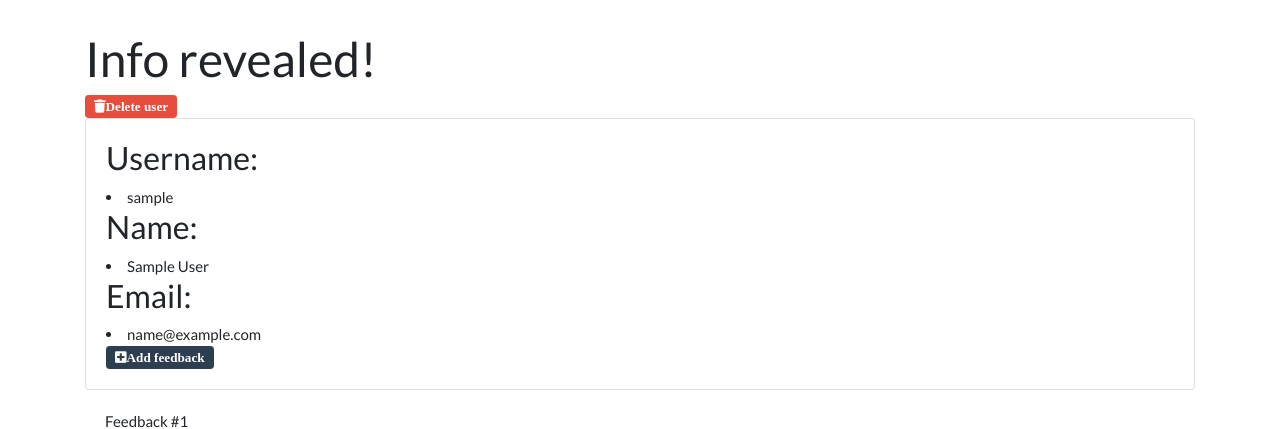
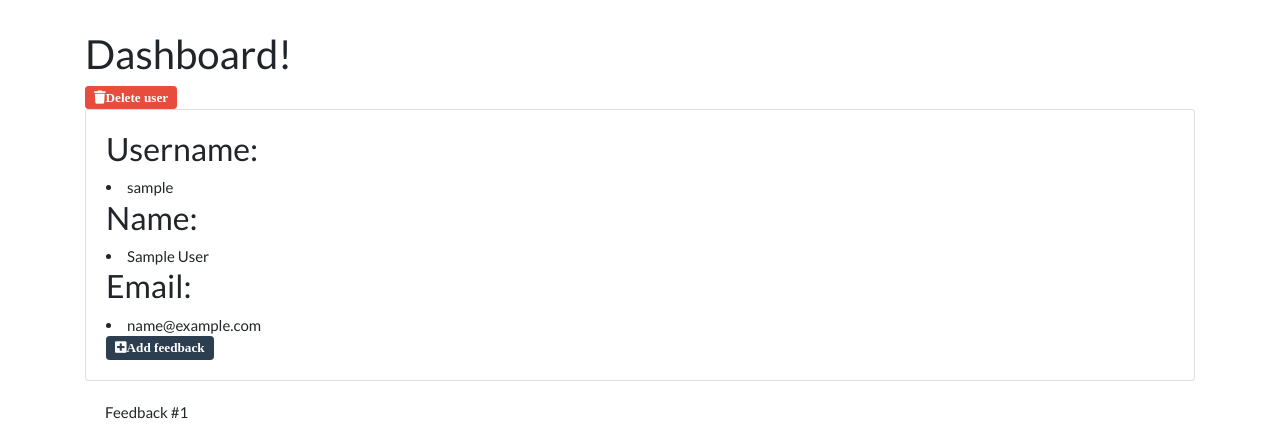
Before and after one commit to pasinee-sb/feedback_posts, a Flask app: a page that uses templates/showinfo.html in a window 1280 px wide. Shown: the part 86-515 px from the top of the page. Run offline with Flask 3, Linux system fonts and the light colour scheme; the visitor is signed in with stand-in values (Sample User, id 1); tables that the repository leaves empty hold one stand-in row (values such as "Sample post"); parts of the project's set-up code (start-up, migrations or seed data) failed here and were passed over; some libraries are stand-ins or nearby versions.

Commit message:
change dashboard wording

```diff
--- a/templates/showinfo.html
+++ b/templates/showinfo.html
@@ -2,7 +2,7 @@
 
 {% block content %}
 
-<h1>Info revealed!</h1>
+<h2>Dashboard!</h2>
 
 <form style="display:inline;" action="/users/{{user.username}}/delete" method="POST">
     <button class="btn btn-sm btn-danger"><i class="fas fa-trash">Delete user</i></button>
```
